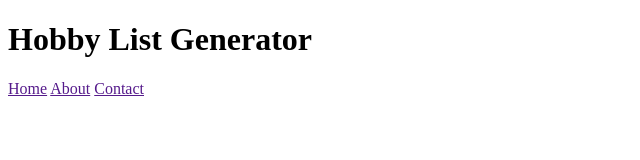
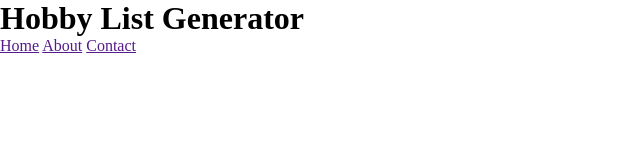
Before and after one commit to Lindgard/hobbyChoice, a plain HTML site: page index.html in a window 1280 px wide. Shown: the whole page, without its empty margins (0-640 px from the left). Drawn offline with Linux system fonts and the light colour scheme.

Commit message:
moved css into folder for future needs, fixed linking in html

```diff
--- a/index.html
+++ b/index.html
@@ -7,7 +7,7 @@
       content="width=device-width, initial-scale=1.0" />
     <link
       rel="stylesheet"
-      href="styles.css" />
+      href="styles/main.css" />
     <script
       src="app.js"
       defer></script>
--- /dev/null
+++ b/styles/main.css
@@ -0,0 +1,12 @@
+:root {
+  --background-color: #246a73;
+  --dark-color: #23001e;
+  --bright-color: #f7f3e3;
+  --accent-color: #af9164;
+}
+
+* {
+  margin: 0;
+  padding: 0;
+  box-sizing: border-box;
+}
```
Also changed, not shown: styles.css (deleted).
